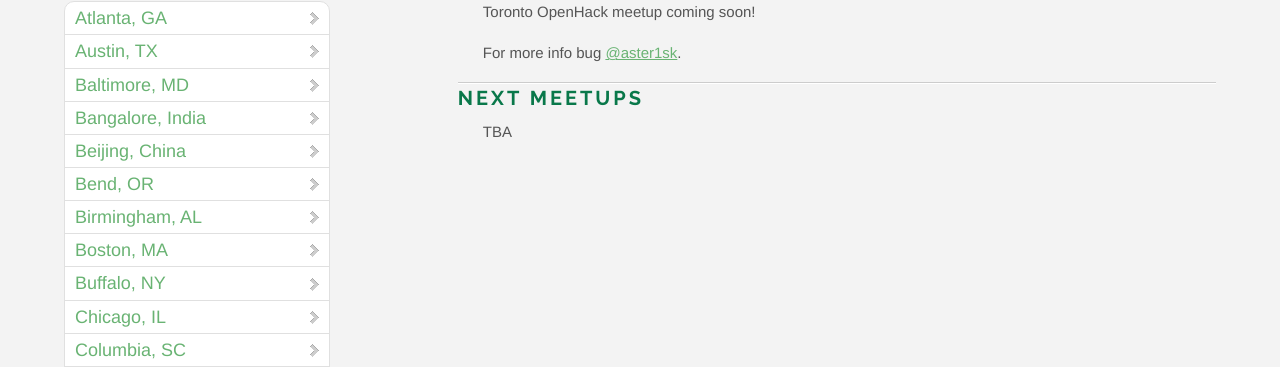
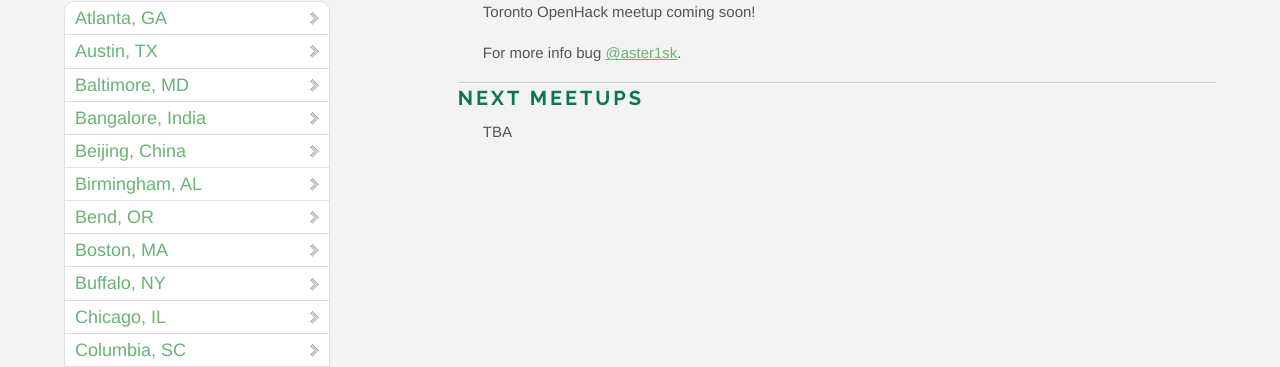
Before and after one commit to OpenHack/openhack.github.com, a Jekyll site: the page built from toronto/index.markdown, in a window 1280 px wide. Shown: the part 214-581 px from the top of the page. Built offline with Jekyll 4.4.1, drawn with Linux system fonts in a browser that asks for light colours; nearby versions of some CDN libraries; Markdown is read by kramdown in place of the engine named in the settings; comment, search, counter and statistics services are not loaded; some of the changed lines change nothing that is shown.

Commit message:
fix city yml

```diff
--- a/_config.yml
+++ b/_config.yml
@@ -23,14 +23,14 @@
     name: Beijing, China
     latitude: 39.90403
     longitude: 116.407526
+- birmingham:
+    name: Birmingham, AL
+    latitude: 33.5206608
+    longitude: -86.80248999999999
 - bend:
     name: Bend, OR
     latitude: 44.053125
     longitude: -121.318132
-- birmingham:
-    name: Birmingham, AL
-    latitude: 33.5206608
-    longitude: -86.80248999999999
 - boston:
     name: Boston, MA
     latitude: 42.3584308
```
